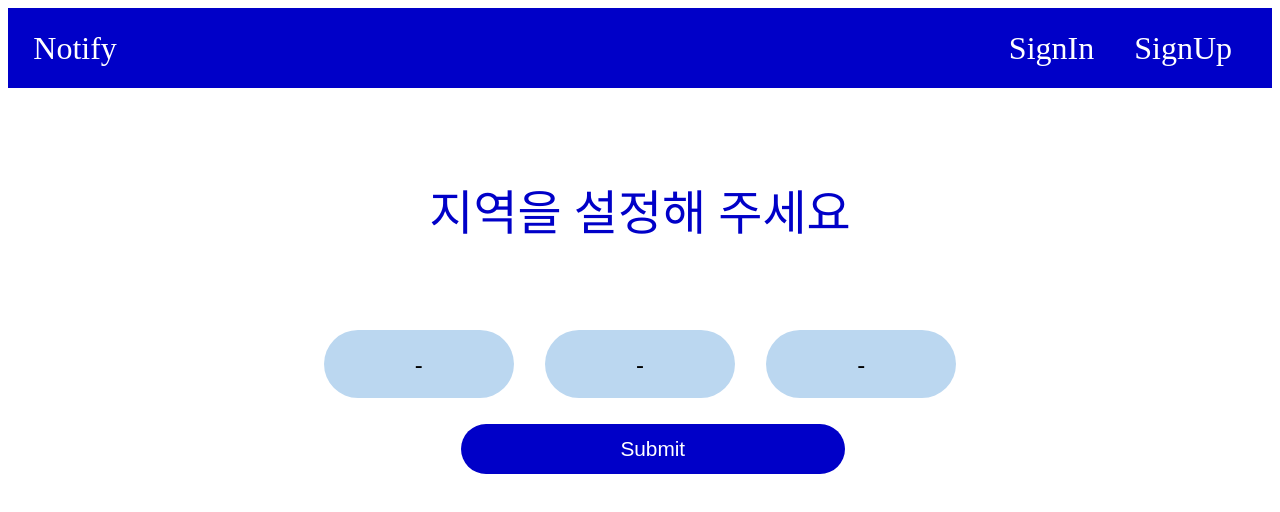
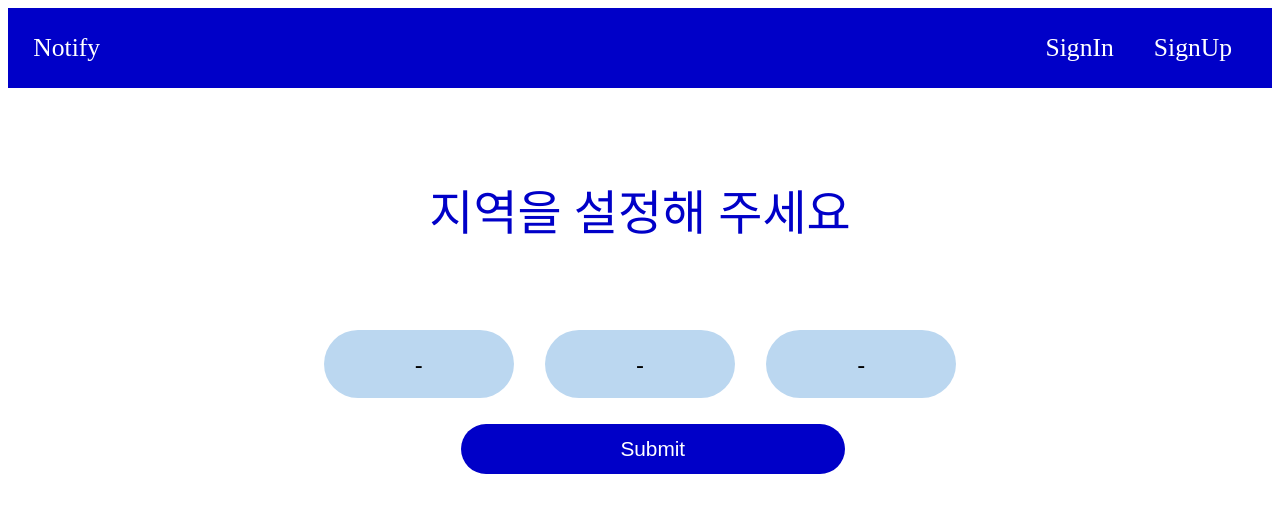
Before and after one commit to weather-notify/notify_Frontend, a React (Create React App) app: page / in a window 1280 px wide. Shown: the top 512 px of the page. Built offline with nearby package versions, Linux system fonts and the light colour scheme.

Commit message:
[FIX] font-size 단위

```diff
--- a/src/component/header/style.js
+++ b/src/component/header/style.js
@@ -3,7 +3,7 @@ import styled from 'styled-components'
 export const Container = styled.div`
     width: 100%;
     min-height: 80px;
-    font-size: 2rem;
+    font-size: 2vw;
     display: flex;
     align-items: center;
     background-color: rgba(0, 0, 200);
```
